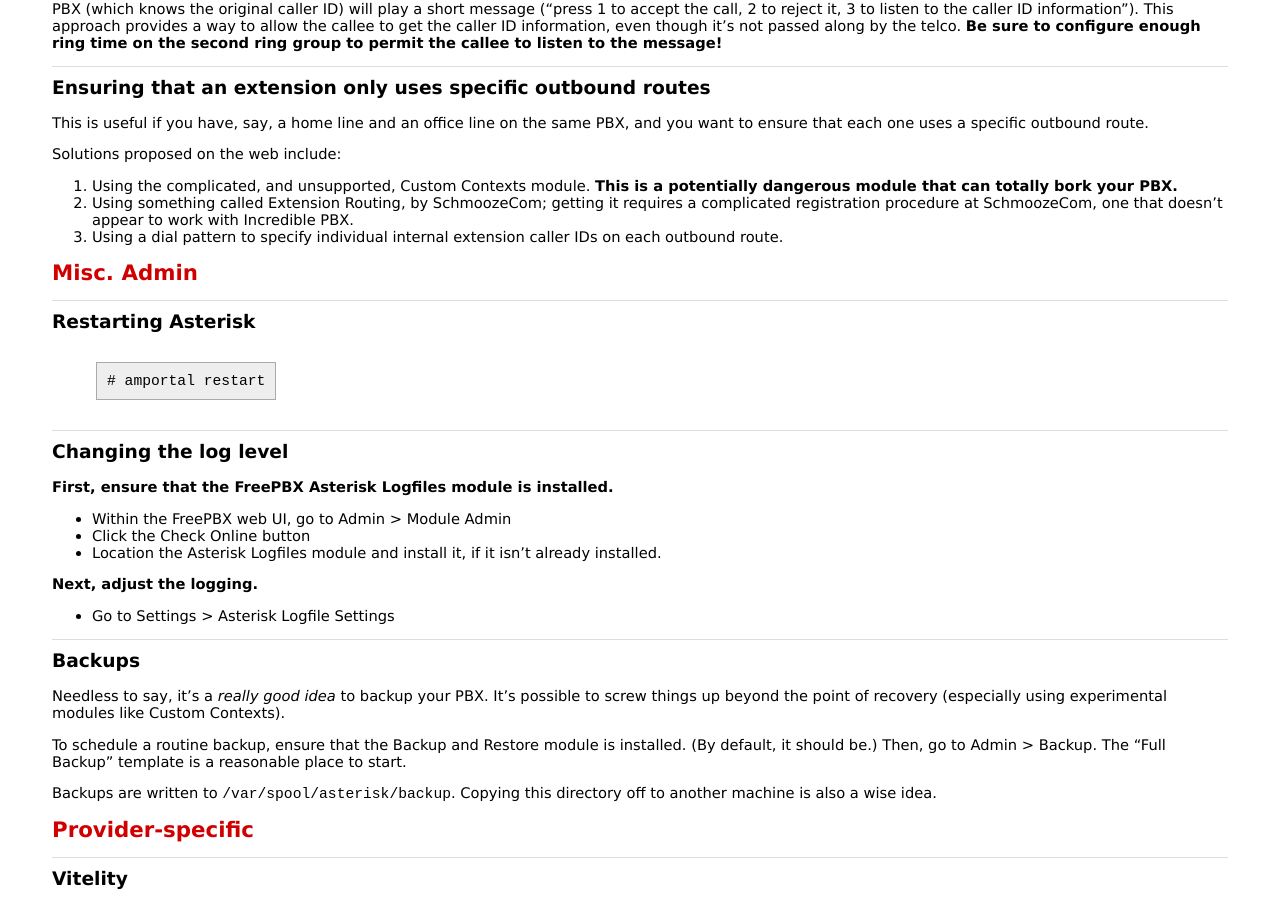
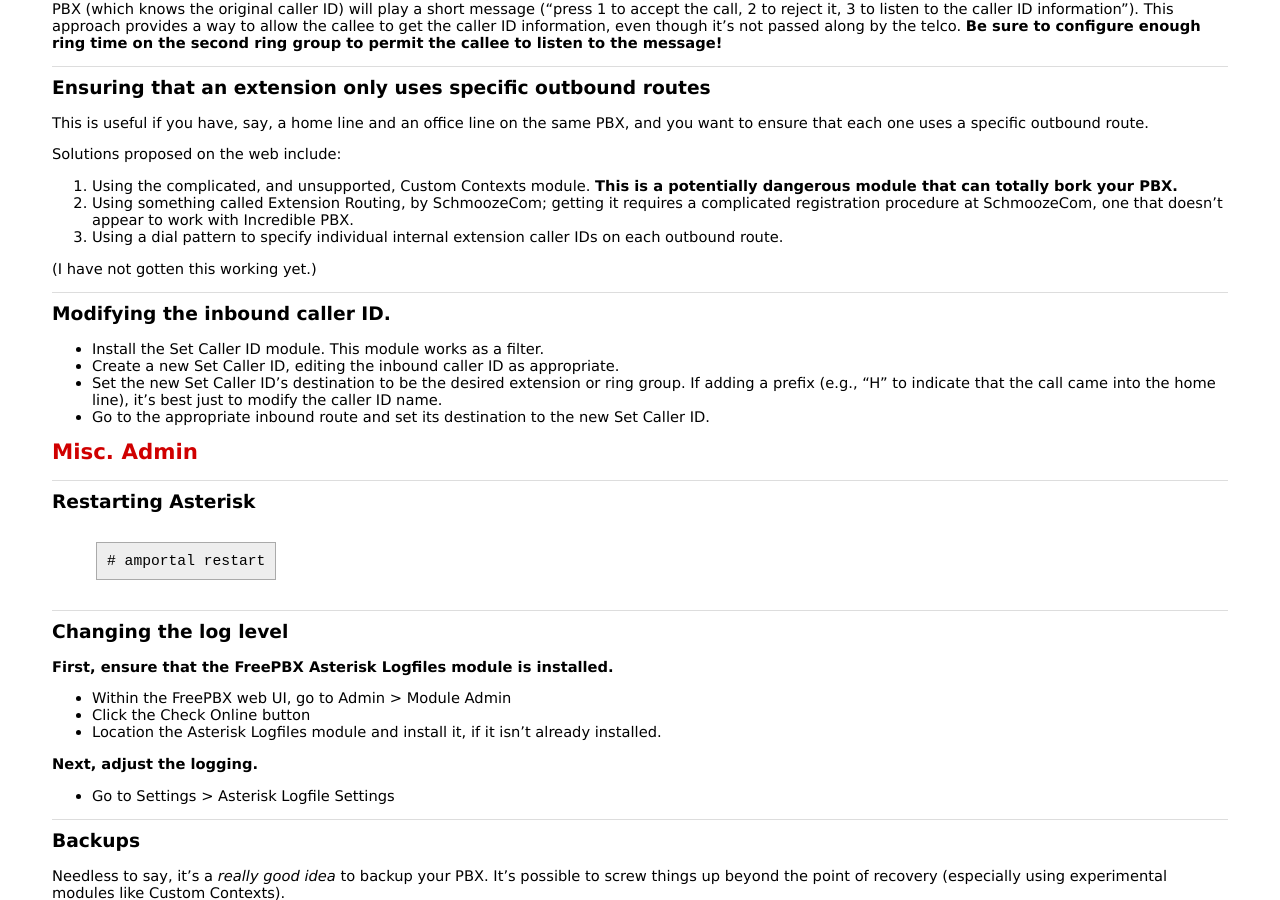
Before and after one commit to bmc/cheat-sheets, a Jekyll site: the page built from pbx.md, in a window 1280 px wide and 900 px high, scrolled down 3185 px. Built offline with Jekyll 4.4.1, drawn with Linux system fonts in a browser that asks for light colours; some of the changed text lies outside the part shown.

Commit message:
How to modify inbound caller ID

```diff
--- a/pbx.md
+++ b/pbx.md
@@ -194,6 +194,17 @@ Solutions proposed on the web include:
 3. Using a dial pattern to specify individual internal extension caller IDs
    on each outbound route.
 
+(I have not gotten this working yet.)
+
+## Modifying the inbound caller ID.
+
+* Install the Set Caller ID module. This module works as a filter.
+* Create a new Set Caller ID, editing the inbound caller ID as appropriate.
+* Set the new Set Caller ID's destination to be the desired extension or
+  ring group. If adding a prefix (e.g., "H" to indicate that the call came
+  into the home line), it's best just to modify the caller ID name.
+* Go to the appropriate inbound route and set its destination to the new
+  Set Caller ID.
 
 # Misc. Admin
 
```
